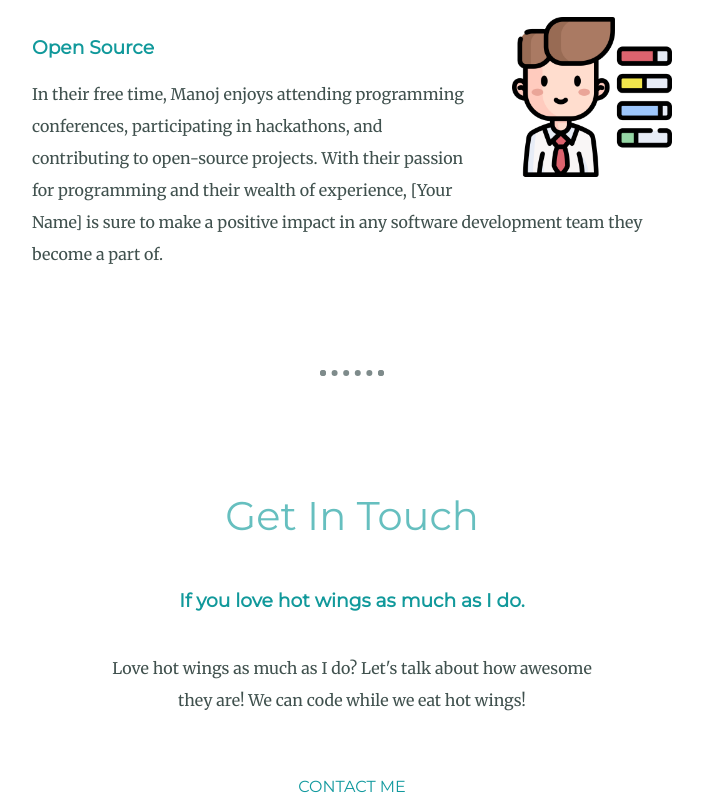
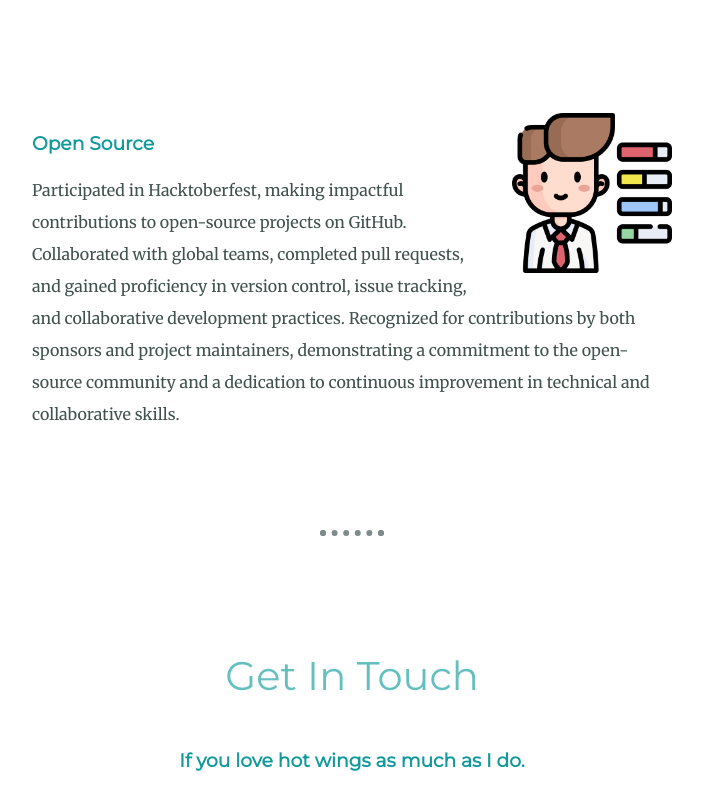
Before and after one commit to manojku1803/My-Simple-Portfolio, a plain HTML site: page index.html in a window 1280 px wide. Shown: the part 3126-3922 px from the top of the page, without its empty margins (288-991 px from the left). Drawn offline with Linux system fonts and the light colour scheme.

Commit message:
Update index.html

```diff
--- a/index.html
+++ b/index.html
@@ -27,10 +27,7 @@
         <div class="profile">
             <img class="profile-img" src="Images/DSC_0062.png" alt="profile">
             <h2>Hello.</h2>
-            <p class="intro">Meet Manoj, a talented programmer with a wealth of experience in several programming
-                languages including C, C++, Java, and Python. With a passion for developing complex software
-                applications, Manoj has honed their skills as a full-stack web developer and continues to pursue their
-                interest in machine learning. </p>
+            <p class="intro">Highly motivated full-stack developer with a proven track record of crafting user-friendly, scalable web apps using the MERN stack. Mastered Tailwind CSS & Next.js to build stunning, responsive interfaces that captivate users. Leverage Java OOP expertise to design & implement robust, maintainable software systems. Passionate about pushing boundaries, recently applied my skills to a deep learning project utilizing CNNs.</p>
         </div>
         <hr>
         <div class="Skills">
@@ -70,10 +67,23 @@
                 <div class="p2">
                     <img class="skill-2" src="Images/skills.png" alt="Skill">
                     <h3 class="s2">Open Source</h3>
-                    <p class="s-c-1">In their free time, Manoj enjoys attending programming conferences, participating
-                        in hackathons, and contributing to open-source projects. With their passion for programming and
-                        their wealth of experience, [Your Name] is sure to make a positive impact in any software
-                        development team they become a part of.</p>
+                    <p class="s-c-1"> Participated in Hacktoberfest,
+making impactful contributions
+to open-source projects on
+GitHub. Collaborated with
+global teams, completed pull
+requests, and gained
+proficiency in version control,
+issue tracking, and
+collaborative development
+practices. Recognized for
+contributions by both sponsors
+and project maintainers,
+demonstrating a commitment
+to the open-source community
+and a dedication to continuous
+improvement in technical and
+collaborative skills.</p>
                 </div>
             </div>
         </div>
@@ -89,11 +99,11 @@
     </div>
 
     <div class="bottom-container">
-        <a class="footer-link" target="_blank" href="https://www.linkedin.com/in/manoj-a04415221/">LinkedIn</a>
-        <a class="footer-link" target="_blank" href="https://twitter.com/mxnoj03">Twitter</a>
+        <a class="footer-link" target="_blank" href="https://www.linkedin.com/in/manoj1803/">LinkedIn</a>
+        <a class="footer-link" target="_blank" href="https://twitter.com/mxnoj18">Twitter</a>
         <a class="footer-link" target="_blank" href="https://instagram.com/mxnoj18">Instagram</a>
         <a class="footer-link" target="_blank" href="https://github.com/manojku1803">GitHub</a>
-        <p class="copyright ">© 2022 Manoj Kumar Pradhan</p>
+        <p class="copyright ">© Manoj Kumar Pradhan</p>
     </div>
 </body>
 
```
